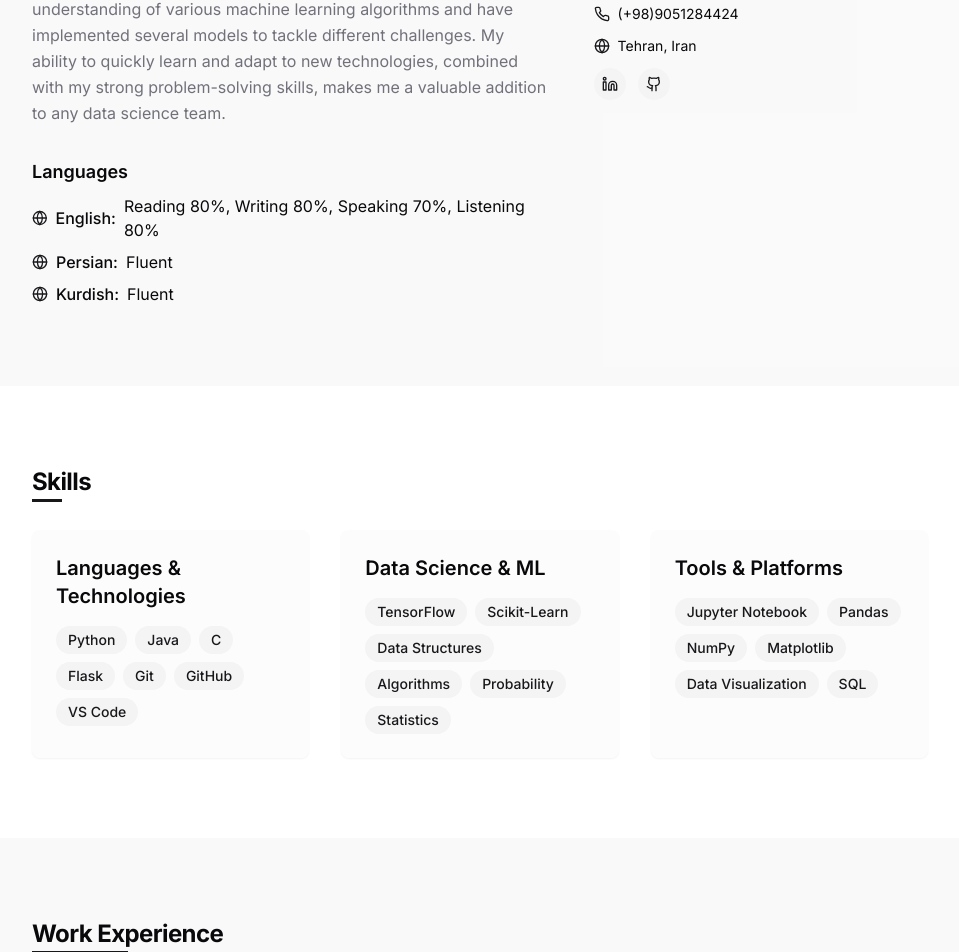
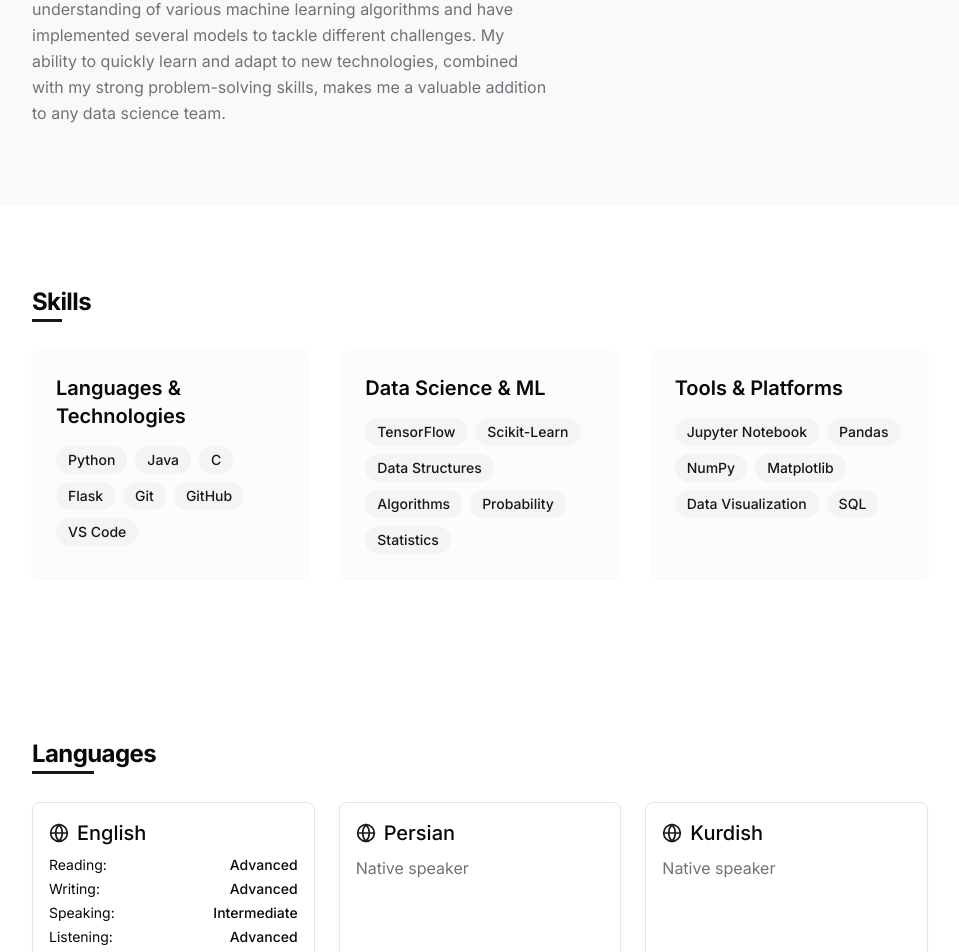
Before and after one commit to evilpatrik/aminkareshi, a React (Vite) app: page / in a window 1280 px wide. Shown: the part 1412-2364 px from the top of the page, without its empty margins (160-1119 px from the left). Built offline with nearby package versions, Linux system fonts and the light colour scheme.

Commit message:
Refactor About section
Remove contact and language details.

```diff
--- a/src/components/About.tsx
+++ b/src/components/About.tsx
@@ -1,42 +1,7 @@
 
 import { Avatar, AvatarImage, AvatarFallback } from "@/components/ui/avatar";
-import { Linkedin, Github, Globe, Mail, Phone } from "lucide-react";
 
 const About = () => {
-  const contactInfo = [
-    {
-      icon: <Mail className="h-4 w-4" />,
-      text: "aminkarashi8282@gmail.com",
-    },
-    {
-      icon: <Phone className="h-4 w-4" />,
-      text: "(+98)9051284424",
-    },
-    {
-      icon: <Globe className="h-4 w-4" />,
-      text: "Tehran, Iran",
-    },
-  ];
-
-  const socialLinks = [
-    {
-      name: "LinkedIn",
-      url: "https://linkedin.com/in/amin-karashi",
-      icon: <Linkedin className="h-4 w-4" />,
-    },
-    {
-      name: "GitHub",
-      url: "https://github.com/evilpatrik",
-      icon: <Github className="h-4 w-4" />,
-    },
-  ];
-
-  const languages = [
-    { language: "English", skills: { reading: "80%", writing: "80%", speaking: "70%", listening: "80%" } },
-    { language: "Persian", skills: { fluent: true } },
-    { language: "Kurdish", skills: { fluent: true } },
-  ];
-
   return (
     <section id="about" className="bg-secondary/50">
       <div className="container-section">
@@ -52,25 +17,6 @@ const About = () => {
             <p>
               I am particularly passionate about machine learning and its applications in solving complex problems. I have a solid understanding of various machine learning algorithms and have implemented several models to tackle different challenges. My ability to quickly learn and adapt to new technologies, combined with my strong problem-solving skills, makes me a valuable addition to any data science team.
             </p>
-
-            <div className="pt-4">
-              <h3 className="text-lg font-semibold mb-2">Languages</h3>
-              <ul className="space-y-2">
-                {languages.map((lang, index) => (
-                  <li key={index} className="flex items-center gap-2">
-                    <Globe className="h-4 w-4 text-primary" />
-                    <span className="font-medium">{lang.language}:</span>
-                    {lang.skills.fluent ? (
-                      <span>Fluent</span>
-                    ) : (
-                      <span>
-                        Reading {lang.skills.reading}, Writing {lang.skills.writing}, Speaking {lang.skills.speaking}, Listening {lang.skills.listening}
-                      </span>
-                    )}
-                  </li>
-                ))}
-              </ul>
-            </div>
           </div>
           <div className="md:col-span-2 space-y-6">
             <div className="flex justify-center">
@@ -78,30 +24,6 @@ const About = () => {
                 <AvatarImage src="/lovable-uploads/0dbd82f9-a479-4bac-9ee5-172cff82fe8f.png" alt="Amin Kareshi" className="object-cover" />
                 <AvatarFallback className="text-2xl">AK</AvatarFallback>
               </Avatar>
-            </div>
-
-            <div className="space-y-3 mt-4">
-              {contactInfo.map((item, index) => (
-                <div key={index} className="flex items-center gap-2 text-sm">
-                  <span className="text-primary">{item.icon}</span>
-                  <span>{item.text}</span>
-                </div>
-              ))}
-
-              <div className="flex items-center gap-3 mt-2">
-                {socialLinks.map((link, index) => (
-                  <a
-                    key={index}
-                    href={link.url}
-                    target="_blank"
-                    rel="noopener noreferrer"
-                    className="p-2 rounded-full bg-secondary text-secondary-foreground hover:bg-primary hover:text-primary-foreground transition-colors"
-                    aria-label={link.name}
-                  >
-                    {link.icon}
-                  </a>
-                ))}
-              </div>
             </div>
           </div>
         </div>
--- /dev/null
+++ b/src/components/Languages.tsx
@@ -0,0 +1,53 @@
+
+import { Globe } from "lucide-react";
+
+const Languages = () => {
+  const languages = [
+    { language: "English", skills: { reading: "Advanced", writing: "Advanced", speaking: "Intermediate", listening: "Advanced" } },
+    { language: "Persian", skills: { fluent: true } },
+    { language: "Kurdish", skills: { fluent: true } },
+  ];
+
+  return (
+    <section id="languages" className="bg-background">
+      <div className="container-section">
+        <h2 className="section-title">Languages</h2>
+        <div className="grid grid-cols-1 md:grid-cols-3 gap-6">
+          {languages.map((lang, index) => (
+            <div key={index} className="p-4 rounded-lg border bg-card shadow-sm">
+              <div className="flex items-center gap-2 mb-2">
+                <Globe className="h-5 w-5 text-primary" />
+                <h3 className="text-xl font-medium">{lang.language}</h3>
+              </div>
+
+              {lang.skills.fluent ? (
+                <p className="text-muted-foreground">Native speaker</p>
+              ) : (
+                <ul className="space-y-1 text-sm">
+                  <li className="flex justify-between">
+                    <span>Reading:</span>
+                    <span className="font-medium">{lang.skills.reading}</span>
+                  </li>
+                  <li className="flex justify-between">
+                    <span>Writing:</span>
+                    <span className="font-medium">{lang.skills.writing}</span>
+                  </li>
+                  <li className="flex justify-between">
+                    <span>Speaking:</span>
+                    <span className="font-medium">{lang.skills.speaking}</span>
+                  </li>
+                  <li className="flex justify-between">
+                    <span>Listening:</span>
+                    <span className="font-medium">{lang.skills.listening}</span>
+                  </li>
+                </ul>
+              )}
+            </div>
+          ))}
+        </div>
+      </div>
+    </section>
+  );
+};
+
+export default Languages;
--- a/src/pages/Index.tsx
+++ b/src/pages/Index.tsx
@@ -4,6 +4,7 @@ import Hero from "@/components/Hero";
 import About from "@/components/About";
 import Skills from "@/components/Skills";
 import Experience from "@/components/Experience";
+import Languages from "@/components/Languages";
 import Certifications from "@/components/Certifications";
 import Contact from "@/components/Contact";
 
@@ -13,6 +14,7 @@ const Index = () => {
       <Hero />
       <About />
       <Skills />
+      <Languages />
       <Experience />
       <Certifications />
       <Contact />
```
